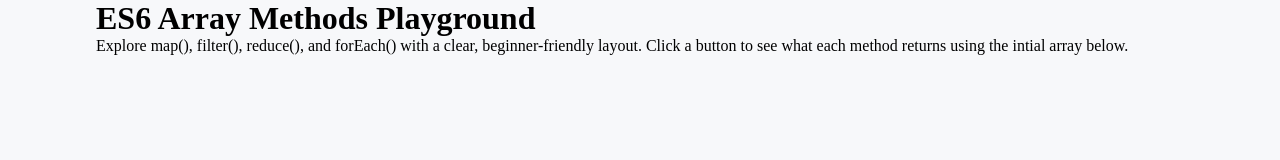
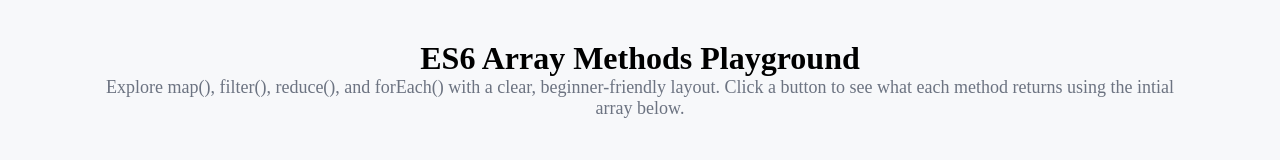
Before and after one commit to machiloop14/Frontend-version-control-task-Sodiq, a plain HTML site: page index.html in a window 1280 px wide. Drawn offline with Linux system fonts and the light colour scheme.

Commit message:
add header styling

```diff
--- a/main.css
+++ b/main.css
@@ -12,3 +12,16 @@ body {
   width: 85%;
   margin-inline: auto;
 }
+
+.heading {
+  margin-top: 2.5rem;
+  display: flex;
+  flex-direction: column;
+  align-items: center;
+}
+
+.heading p {
+  color: #6c7381;
+  font-size: 18px;
+  text-align: center;
+}
```
